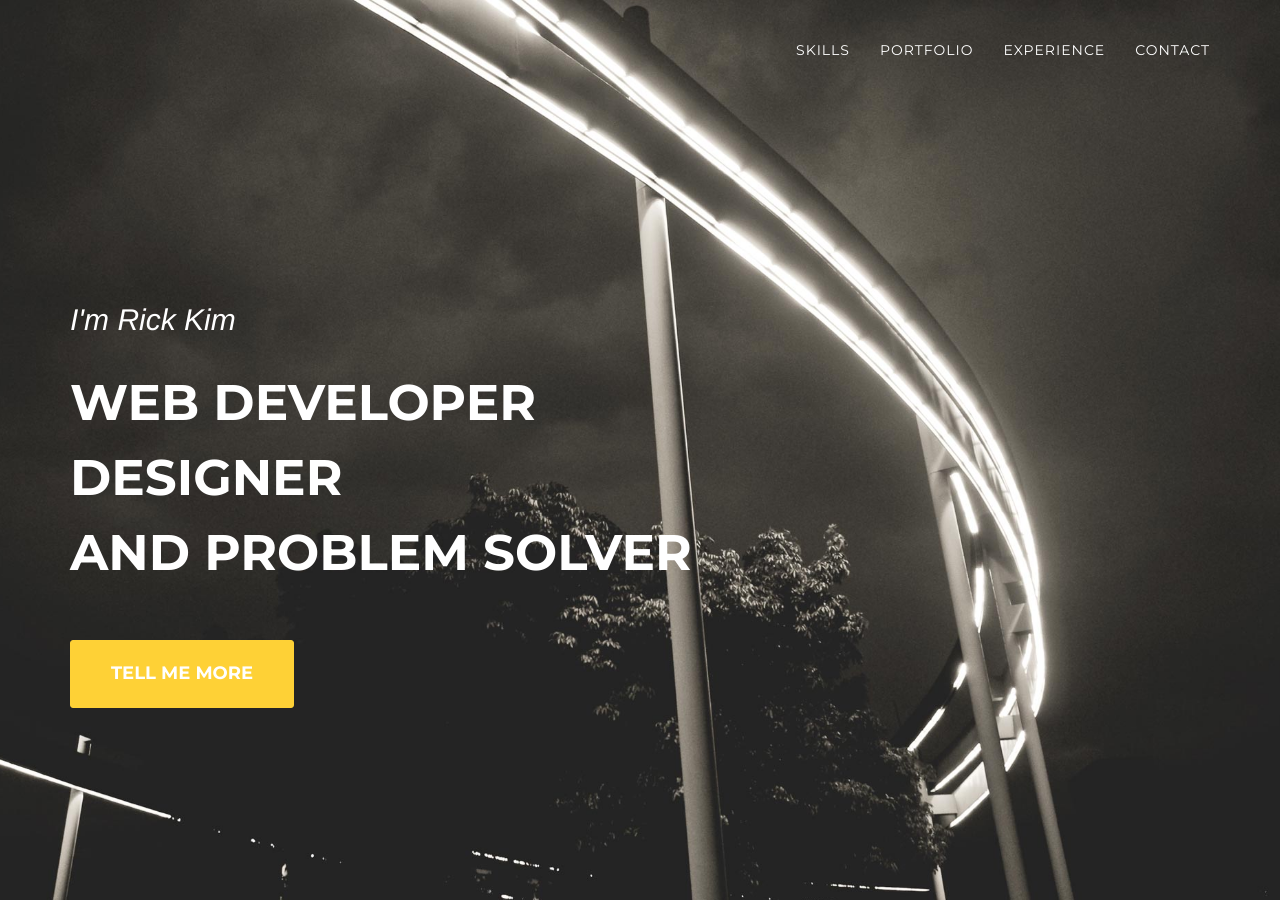
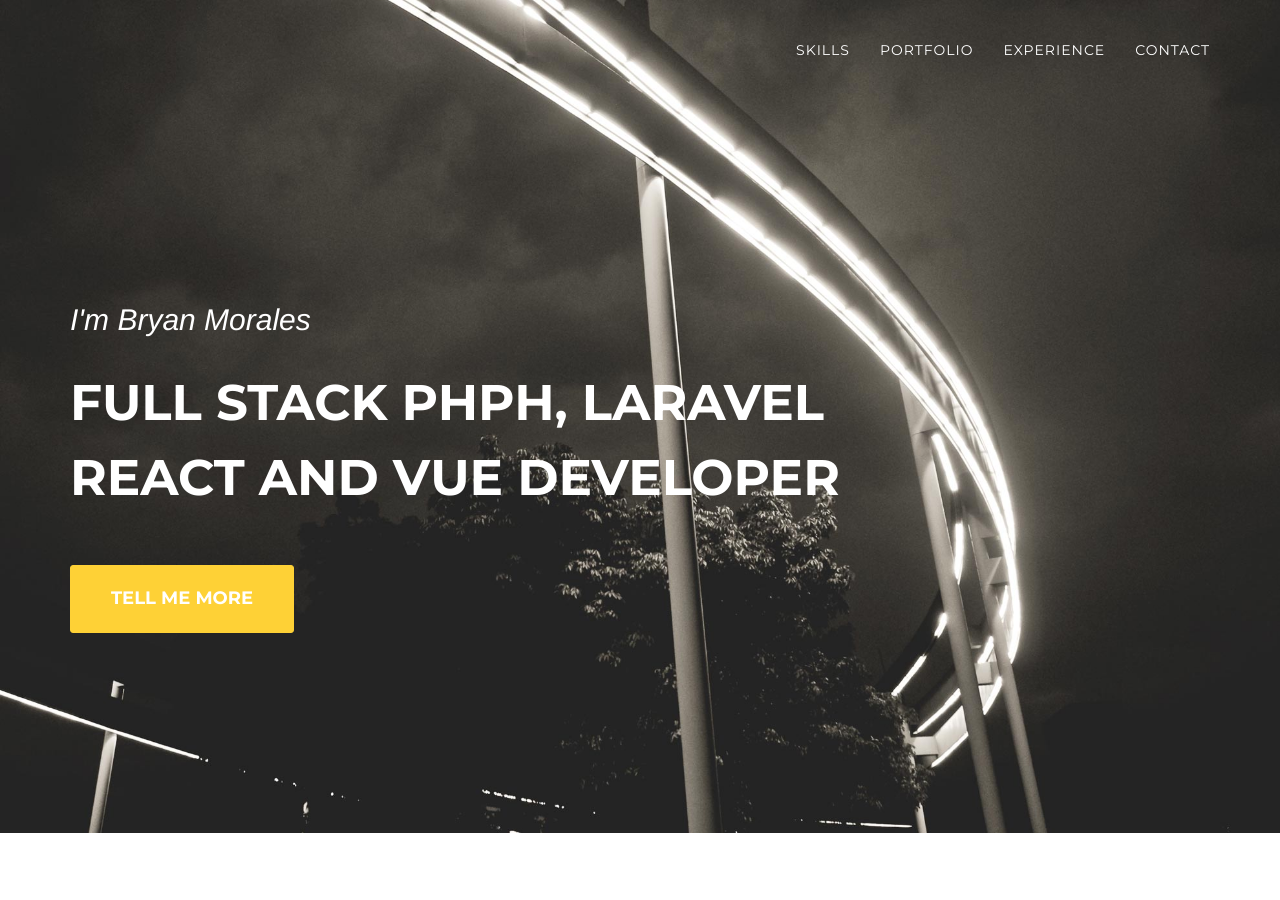
Before and after one commit to BryanMorales215/BryanMorales215.github.io, a Jekyll site: the page built from index.html, in a window 1280 px wide and 900 px high. Built offline with Jekyll 4.4.1, drawn with Linux system fonts in a browser that asks for light colours; some web fonts are replaced.

Commit message:
Update header.html

```diff
--- a/_includes/header.html
+++ b/_includes/header.html
@@ -41,8 +41,8 @@
     <header>
         <div class="container">
             <div class="intro-text">
-                <div class="intro-lead-in">I'm Rick Kim</div>
-                <div class="intro-heading">Web Developer<br/> Designer <br/> and Problem Solver</div>
+                <div class="intro-lead-in">I'm Bryan Morales</div>
+                <div class="intro-heading">Full Stack PHPH, Laravel<br/> React and Vue developer</div>
                 <a href="#skills" class="page-scroll btn btn-xl">Tell Me More</a>
             </div>
         </div>
```
